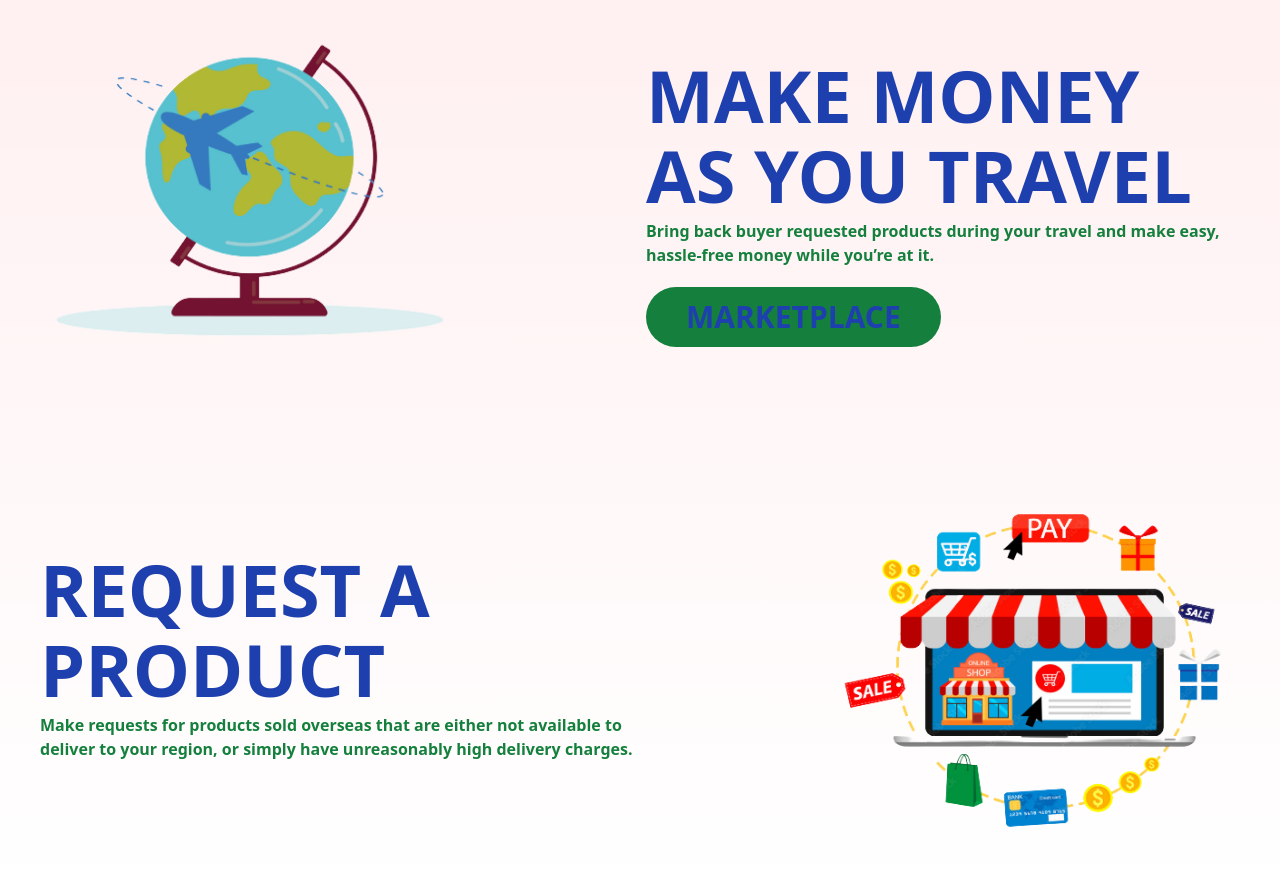
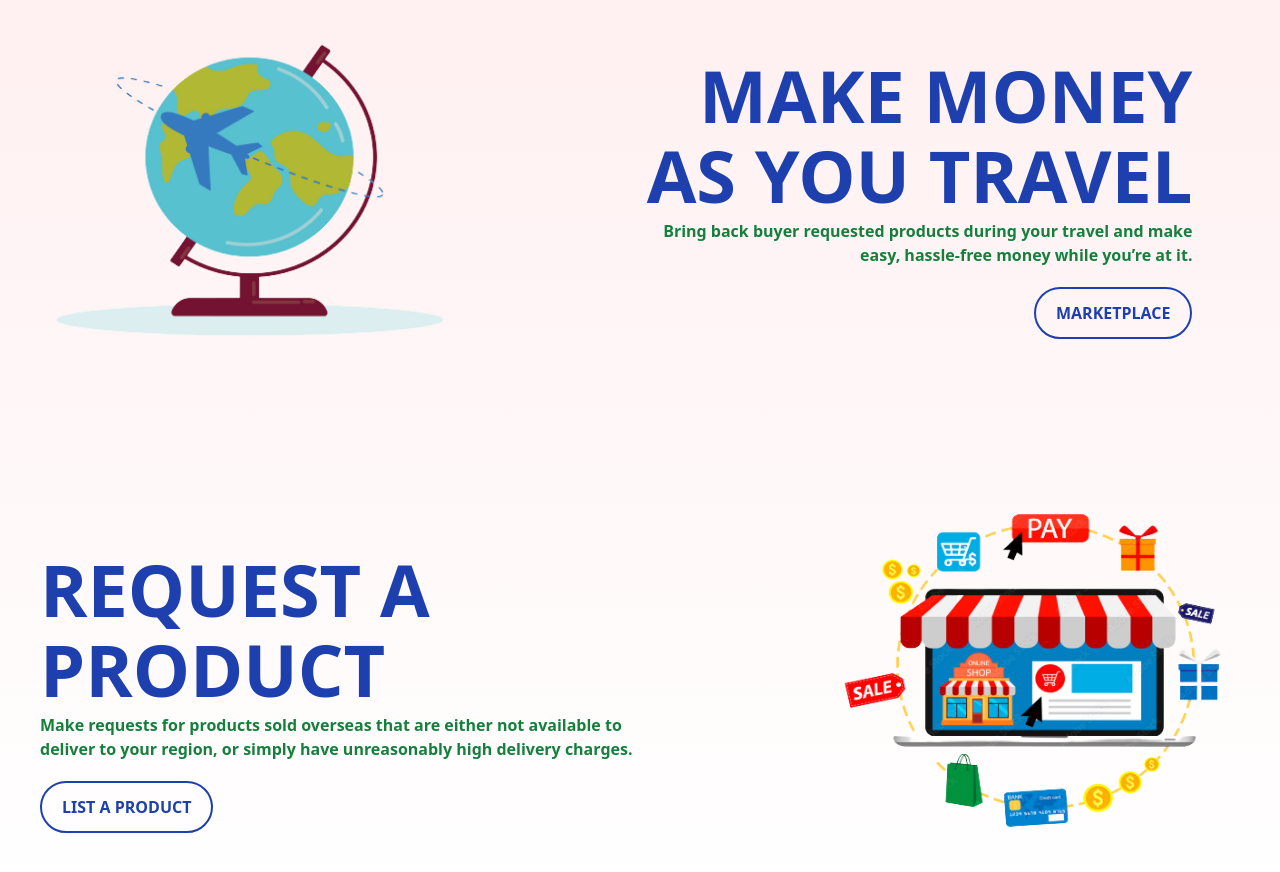
Before and after one commit to evedaktyl/boundlessBazaar, a Next.js app: page / in a window 1280 px wide. Shown: the part 720-1592 px from the top of the page. Built offline with nearby package versions, Linux system fonts and the light colour scheme; no server answers.

Commit message:
added functioning marketplace and listproduct buttons

```diff
--- a/components/Landingpage.tsx
+++ b/components/Landingpage.tsx
@@ -1,24 +1,32 @@
 'use client';
 import 'tailwindcss/tailwind.css';
 import Image from 'next/image';
-import { Container, Col, Row } from 'react-bootstrap';
-import { signIn } from 'next-auth/react';
+import { useRouter } from 'next/router';
 
 export default function LandingPage() {
+    const router = useRouter();
+    function handleMarketplaceButton(event: any) {
+        router.push('/MarketplacePage');
+    }
+
+    function handleListproductButton(event: any) {
+        router.push('/ProductRequestPage');
+    }
+
     return (
 
         <div className='grid grid-cols-2 grid-rows-3 gap-3 max-w-7xl mx-auto px-10'>
             <div className='pt-20'>
-                <h1 className="text-8xl text-blue-800 font-extrabold text-left">
+                <h1 className="sm:text-8xl text-blue-800 font-extrabold text-left">
                     SHOP
                 </h1>
-                <h1 className="text-8xl mt-2 text-blue-800 font-extrabold text-left">
+                <h1 className="sm:text-8xl mt-2 text-blue-800 font-extrabold text-left">
                     WITHOUT
                 </h1>
-                <h1 className="text-8xl mt-2 text-blue-800 font-extrabold text-left">
+                <h1 className="sm:text-8xl mt-2 text-blue-800 font-extrabold text-left">
                     LIMITS
                 </h1>
-                <h3 className="text-2xl mt-2 text-green-700 font-semibold text-left">
+                <h3 className="sm:text-2xl mt-2 text-green-700 font-semibold text-left">
                     Your all in one marketplace for global purchases.
                 </h3>
             </div>
@@ -28,20 +36,21 @@ export default function LandingPage() {
             <div className='pt-10'>
                 <Image src="/globe.png" alt="globe img" className='pt-6' width={420} height={420} />
             </div>
-            <div className='pt-40 ml-auto'>
-                <h1 className="sm:text-7xl text-blue-800 font-extrabold text-left">
+            <div className='pt-40 mr-[8%] text-right'>
+                <h1 className="sm:text-7xl text-blue-800 font-extrabold">
                     MAKE MONEY
                 </h1>
-                <h1 className="sm:text-7xl mt-2 text-blue-800 font-extrabold text-left">
+                <h1 className="sm:text-7xl mt-2 text-blue-800 font-extrabold">
                     AS YOU TRAVEL
                 </h1>
-                <h3 className="sm:text-1xl mt-2 text-green-700 font-semibold text-left">
+                <h3 className="sm:text-1xl mt-2 text-green-700 font-semibold">
                     Bring back buyer requested products during your travel and make easy,
                     hassle-free money while you’re at it.
                 </h3>
                 <button type="submit"
-                    className='bg-green-700 hover:bg-green-900
-                    text-blue-800 text-3xl font-bold mt-5 py-3 px-10 rounded-full'>
+                    className='hover:bg-gray-100 border-2 border-blue-800
+                    text-blue-800 text-1xl font-bold mt-5 py-3 px-5 rounded-full'
+                    onClick={handleMarketplaceButton}>
                     MARKETPLACE
                 </button>
             </div>
@@ -56,6 +65,12 @@ export default function LandingPage() {
                     Make requests for products sold overseas that are either not available to deliver to your region,
                     or simply have unreasonably high delivery charges.
                 </h3>
+                <button type="submit"
+                    className='hover:bg-gray-100 border-2 border-blue-800
+                    text-blue-800 text-1xl font-bold mt-5 py-3 px-5 rounded-full'
+                    onClick={handleListproductButton}>
+                    LIST A PRODUCT
+                </button>
             </div>
             <div className=' pt-24 ml-auto'>
                 <Image src="/shop.png" alt="BB Icon 1" className='pt-6' width={400} height={400} />
--- a/pages/MarketplacePage/index.tsx
+++ b/pages/MarketplacePage/index.tsx
@@ -3,7 +3,6 @@ import Image from "next/image";
 import { useState } from "react";
 import {Row, Col } from "react-bootstrap"
 import { useSession } from "next-auth/react";
-import { json } from "stream/consumers";
 import { useRouter } from "next/router";
 
 export default function Marketplace() {
```
